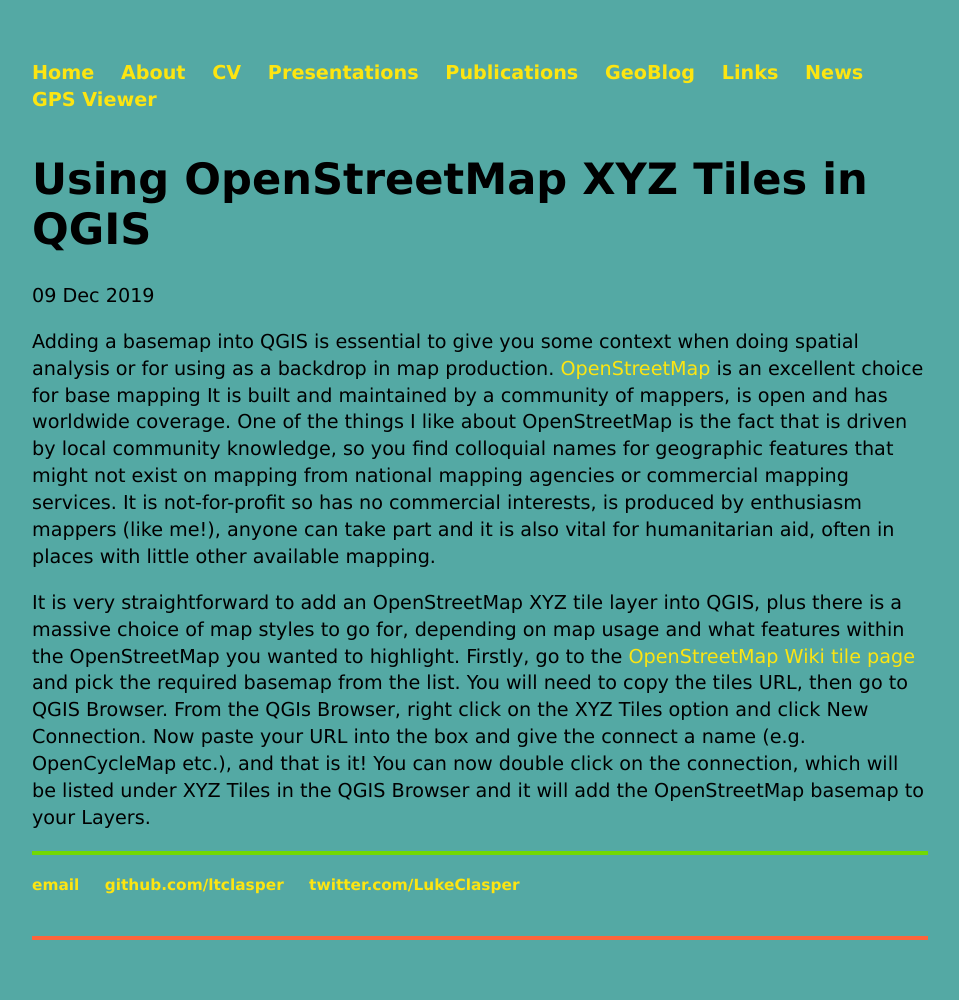
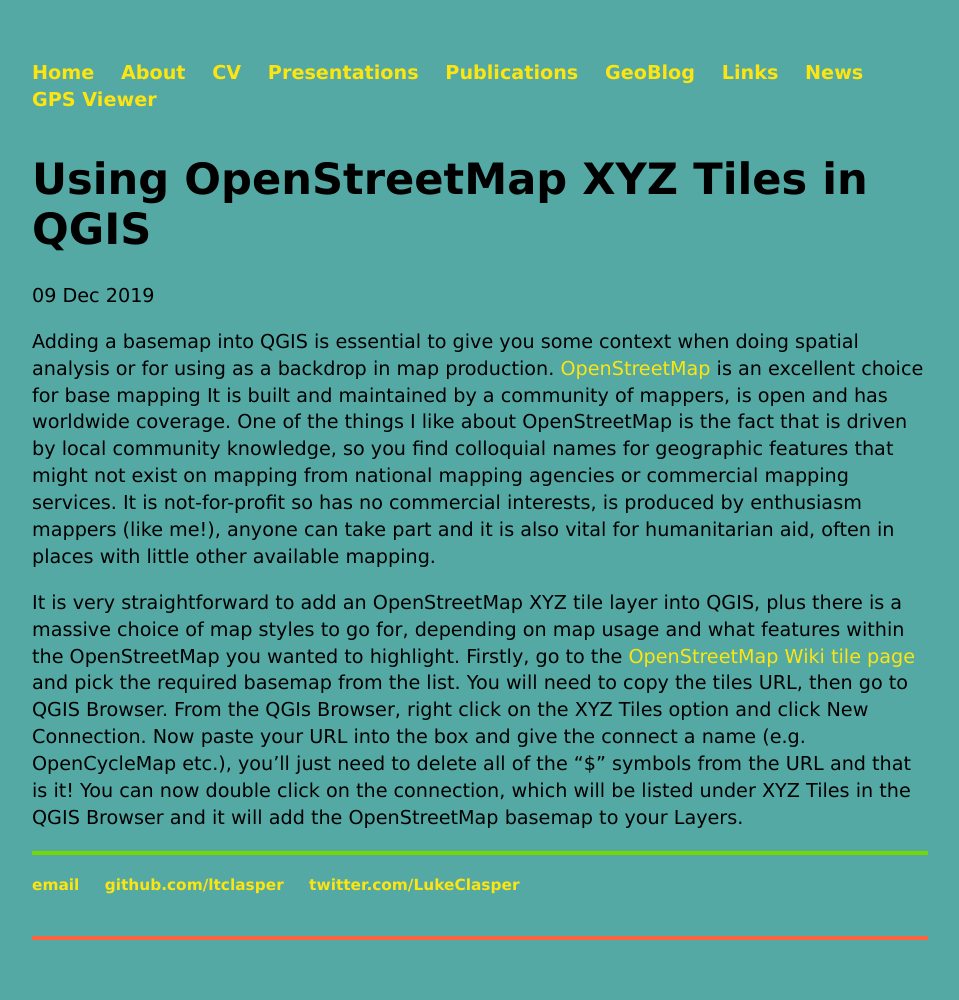
Before and after one commit to ltclasper/ltclasper.github.io, a Jekyll site: the page built from _posts/2019-12-09-OpenStreetMap-XYZ-Tiles-QGIS.md, in a window 1280 px wide. Shown: the whole page, without its empty margins (160-1119 px from the left). Built offline with Jekyll 4.4.1, drawn with Linux system fonts in a browser that asks for light colours.

Commit message:
Update 2019-12-09-OpenStreetMap-XYZ-Tiles-QGIS.md

```diff
--- a/_posts/2019-12-09-OpenStreetMap-XYZ-Tiles-QGIS.md
+++ b/_posts/2019-12-09-OpenStreetMap-XYZ-Tiles-QGIS.md
@@ -6,4 +6,4 @@ date: 2019-12-09
 
 Adding a basemap into QGIS is essential to give you some context when doing spatial analysis or for using as a backdrop in map production. [OpenStreetMap](https://www.openstreetmap.org/#map=6/54.910/-3.432) is an excellent choice for base mapping It is built and maintained by a community of mappers, is open and has worldwide coverage. One of the things I like about OpenStreetMap is the fact that is driven by local community knowledge, so you find colloquial names for geographic features that might not exist on mapping from national mapping agencies or commercial mapping services. It is not-for-profit so has no commercial interests, is produced by enthusiasm mappers (like me!), anyone can take part and it is also vital for humanitarian aid, often in places with little other available mapping.
 
-It is very straightforward to add an OpenStreetMap XYZ tile layer into QGIS, plus there is a massive choice of map styles to go for, depending on map usage and what features within the OpenStreetMap you wanted to highlight. Firstly, go to the [OpenStreetMap Wiki tile page](https://wiki.openstreetmap.org/wiki/Tiles) and pick the required basemap from the list. You will need to copy the tiles URL, then go to QGIS Browser. From the QGIs Browser, right click on the XYZ Tiles option and click New Connection. Now paste your URL into the box and give the connect a name (e.g. OpenCycleMap etc.), and that is it! You can now double click on the connection, which will be listed under XYZ Tiles in the QGIS Browser and it will add the OpenStreetMap basemap to your Layers.
+It is very straightforward to add an OpenStreetMap XYZ tile layer into QGIS, plus there is a massive choice of map styles to go for, depending on map usage and what features within the OpenStreetMap you wanted to highlight. Firstly, go to the [OpenStreetMap Wiki tile page](https://wiki.openstreetmap.org/wiki/Tiles) and pick the required basemap from the list. You will need to copy the tiles URL, then go to QGIS Browser. From the QGIs Browser, right click on the XYZ Tiles option and click New Connection. Now paste your URL into the box and give the connect a name (e.g. OpenCycleMap etc.), you'll just need to delete all of the "$" symbols from the URL and that is it! You can now double click on the connection, which will be listed under XYZ Tiles in the QGIS Browser and it will add the OpenStreetMap basemap to your Layers.
```
